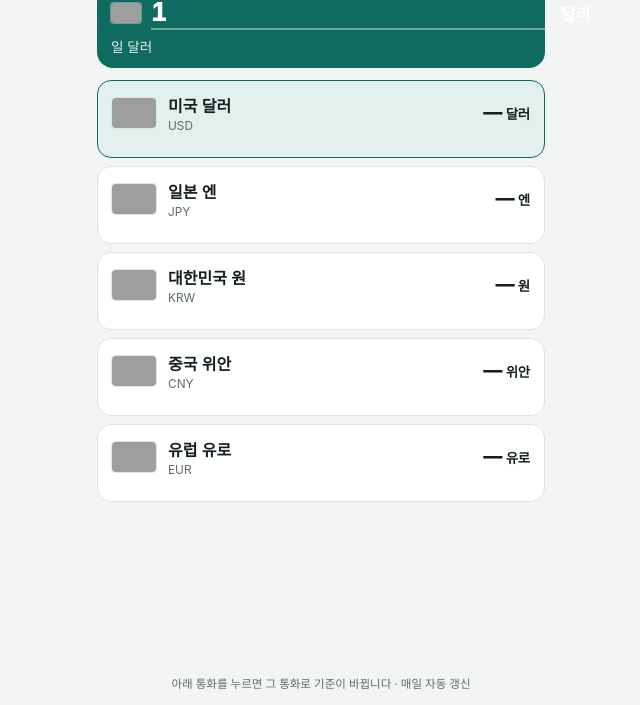
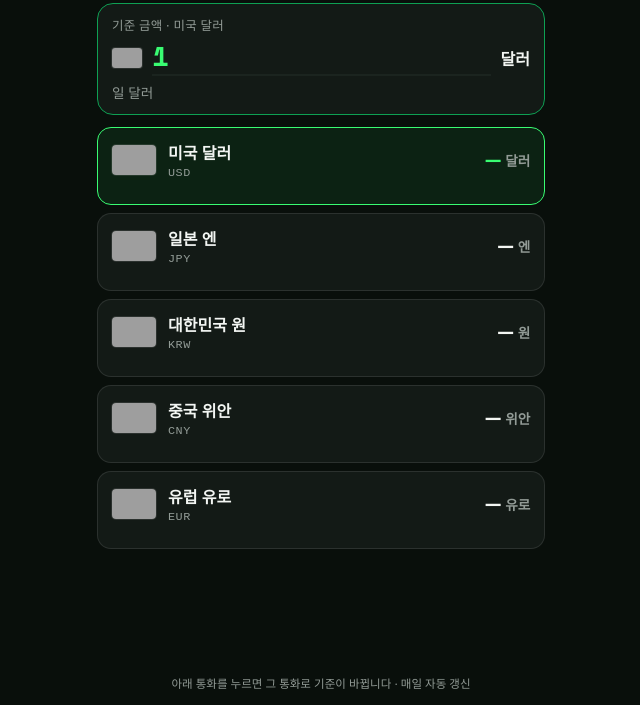
Before and after one commit to minholiday-claude/fx-today, a plain HTML site: page index.html in a window 1280 px wide. Shown: the part 95-800 px from the top of the page, without its empty margins (319-959 px from the left). Drawn offline with Linux system fonts and the light colour scheme; no server answers; grey boxes are pictures that could not be loaded; a web font is replaced by a local one.

Commit message:
Pavilion 로고·색감 적용, 소수 금액은 '약' 표기
Co-Authored-By: Claude Opus 5.5 <noreply@anthropic.com>

```diff
--- a/index.html
+++ b/index.html
@@ -3,34 +3,30 @@
 <head>
 <meta charset="utf-8">
 <meta name="viewport" content="width=device-width,initial-scale=1,viewport-fit=cover">
-<meta name="theme-color" content="#0f3d3e">
+<meta name="theme-color" content="#090f0b">
+<link rel="icon" href="icon.png">
+<link rel="apple-touch-icon" href="icon.png">
 <title>오늘의 환율</title>
 <meta name="description" content="달러·엔·원·위안·유로 오늘 환율을 한 화면에서">
+<link rel="stylesheet" href="https://fonts.googleapis.com/css2?family=Space+Grotesk:wght@500;700&display=swap">
 <link rel="stylesheet" href="https://cdn.jsdelivr.net/gh/orioncactus/pretendard@v1.3.9/dist/web/static/pretendard.min.css">
 <style>
 /* 한 화면 세로 리스트: 상단 기준 금액 입력, 아래 다섯 통화 행. 행을 누르면 그 통화가 기준이 된다. */
 :root {
-  --bg: #f3f5f4;
-  --surface: #ffffff;
-  --fg: #14201f;
-  --muted: #5d6b69;
-  --line: #dfe5e3;
-  --accent: #0f6b5f;
-  --accent-soft: #e2f1ee;
-  --font: "Pretendard", -apple-system, "Apple SD Gothic Neo", "Malgun Gothic", system-ui, sans-serif;
-  color-scheme: light;
-}
-@media (prefers-color-scheme: dark) {
-  :root {
-    --bg: #0d1413;
-    --surface: #16201f;
-    --fg: #e9efed;
-    --muted: #93a29f;
-    --line: #26322f;
-    --accent: #4fc2ad;
-    --accent-soft: #173330;
-    color-scheme: dark;
-  }
+  /* Pavilion TCG 색감: 짙은 녹흑 배경 + 네온 그린 포인트 (다크 단일 테마) */
+  --bg: #090f0b;
+  --surface: #131a16;
+  --surface-2: #1b241f;
+  --fg: #f3f6f3;
+  --muted: #929b96;
+  --line: rgba(255,255,255,.1);
+  --accent: #39fc72;
+  --accent-dim: #0ea053;
+  --on-accent: #07150a;
+  --accent-soft: rgba(57,252,114,.08);
+  --font: "Pretendard", "Inter", -apple-system, "Apple SD Gothic Neo", "Malgun Gothic", system-ui, sans-serif;
+  --num: "Space Grotesk", "Pretendard", system-ui, sans-serif;
+  color-scheme: dark;
 }
 * { box-sizing: border-box; }
 html, body { height: 100%; }
@@ -55,33 +51,36 @@ body {
 header { display: flex; align-items: baseline; justify-content: space-between; gap: 8px; }
 h1 { margin: 0; font-size: 1.25rem; font-weight: 800; letter-spacing: -0.02em; }
 .stamp { font-size: 0.78rem; color: var(--muted); text-align: right; }
-.stamp.err { color: #c0392b; }
+.stamp.err { color: #e5484d; }
+.brand { display: flex; align-items: center; padding-bottom: 4px; border-bottom: 1px solid var(--line); }
+.brand img { height: 26px; width: auto; display: block; }
 
 .base {
-  background: var(--accent);
-  color: #fff;
+  background: var(--surface);
+  border: 1px solid var(--accent-dim);
+  color: var(--fg);
   border-radius: 16px;
   padding: 12px 14px;
   display: grid;
   gap: 6px;
 }
-.base label { font-size: 0.78rem; opacity: 0.85; letter-spacing: 0.02em; }
+.base label { font-size: 0.78rem; color: var(--muted); letter-spacing: 0.02em; }
 .base-row { display: flex; align-items: center; gap: 10px; }
-.base-row img { width: 30px; height: 20px; border-radius: 3px; object-fit: cover; flex: none; box-shadow: 0 0 0 1px rgba(255,255,255,.35); }
+.base-row img { width: 30px; height: 20px; border-radius: 3px; object-fit: cover; flex: none; box-shadow: 0 0 0 1px var(--line); }
 #amount {
   flex: 1; min-width: 0;
-  font: 800 1.6rem/1.1 var(--font);
+  font: 700 1.7rem/1.1 var(--num);
   font-variant-numeric: tabular-nums;
-  color: #fff;
+  color: var(--accent);
   background: transparent;
   border: 0;
-  border-bottom: 2px solid rgba(255,255,255,.4);
+  border-bottom: 2px solid var(--surface-2);
   padding: 2px 0;
   outline: none;
 }
-#amount:focus { border-bottom-color: #fff; }
+#amount:focus { border-bottom-color: var(--accent); }
 .base-code { font-weight: 700; font-size: 1rem; }
-.base-words { font-size: 0.85rem; opacity: 0.9; min-height: 1.2em; }
+.base-words { font-size: 0.85rem; color: var(--muted); min-height: 1.2em; }
 
 ul { list-style: none; margin: 0; padding: 0; display: flex; flex-direction: column; gap: 8px; flex: 1; }
 li button {
@@ -104,10 +103,12 @@ li button[aria-pressed="true"] { border-color: var(--accent); background: var(--
 .flag { width: 44px; height: 30px; border-radius: 4px; object-fit: cover; box-shadow: 0 0 0 1px var(--line); }
 .name { display: grid; gap: 2px; min-width: 0; }
 .name b { font-size: 1rem; font-weight: 700; }
-.name small { font-size: 0.74rem; color: var(--muted); }
+.name small { font-size: 0.74rem; color: var(--muted); font-family: "JetBrains Mono", ui-monospace, monospace; letter-spacing: .04em; }
 .val { text-align: right; display: grid; gap: 2px; min-width: 0; }
-.val strong { font-size: 1.2rem; font-weight: 800; letter-spacing: -0.01em; word-break: break-all; }
+.val strong { font-family: var(--num); font-size: 1.25rem; font-weight: 700; letter-spacing: -0.01em; word-break: break-all; }
 .val span { font-size: 0.74rem; color: var(--muted); }
+.val .u { font-family: var(--font); font-size: .68em; font-weight: 600; color: var(--muted); }
+li button[aria-pressed="true"] .val strong { color: var(--accent); }
 .words { grid-column: 2 / 4; font-size: 0.8rem; color: var(--muted); margin-top: -4px; }
 footer { font-size: 0.72rem; color: var(--muted); text-align: center; }
 footer a { color: inherit; }
@@ -119,6 +120,7 @@ footer a { color: inherit; }
 </head>
 <body>
 <div class="app">
+  <div class="brand"><img src="pavilion-wordmark.png" alt="Pavilion" width="400" height="91"></div>
   <header>
     <h1>오늘의 환율</h1>
     <div class="stamp" id="stamp">환율 불러오는 중…</div>
@@ -213,7 +215,7 @@ function render() {
     if (rates) {
       const v = convert(amt, base, c.code);
       value = `${fmt(c.code, v)}`;
-      words = v >= 1 ? `${koreanWords(v)} ${c.unit}` : "";
+      words = v >= 1 ? `${Math.abs(v - Math.round(v)) > 0.005 ? "약 " : ""}${koreanWords(v)} ${c.unit}` : "";
       sub = c.code === "KRW"
         ? "1달러 = " + fmt("KRW", convert(1, "USD", "KRW")) + "원"
         : `${c.per}${c.unit} = ${fmt("KRW", convert(c.per, c.code, "KRW"))}원`;
@@ -221,7 +223,7 @@ function render() {
     btn.innerHTML = `
       <img class="flag" src="${flagUrl(c.flag)}" alt="${c.name} 국기">
       <span class="name"><b>${c.name}</b><small>${c.code}</small></span>
-      <span class="val"><strong>${value}<small style="font-size:.7em;font-weight:600"> ${c.unit}</small></strong><span>${sub}</span></span>
+      <span class="val"><strong>${value}<small class="u"> ${c.unit}</small></strong><span>${sub}</span></span>
       <span class="words">${words}</span>`;
     btn.addEventListener("click", () => {
       if (c.code === base || !rates) return;
```
Also changed, not shown: icon.png (added), pavilion-wordmark.png (added).
